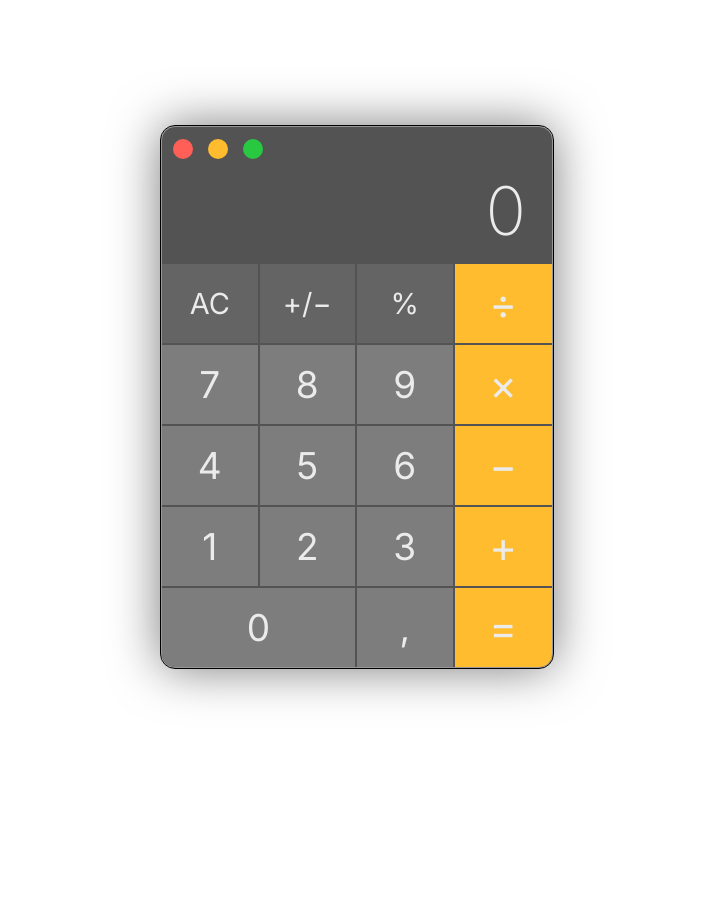
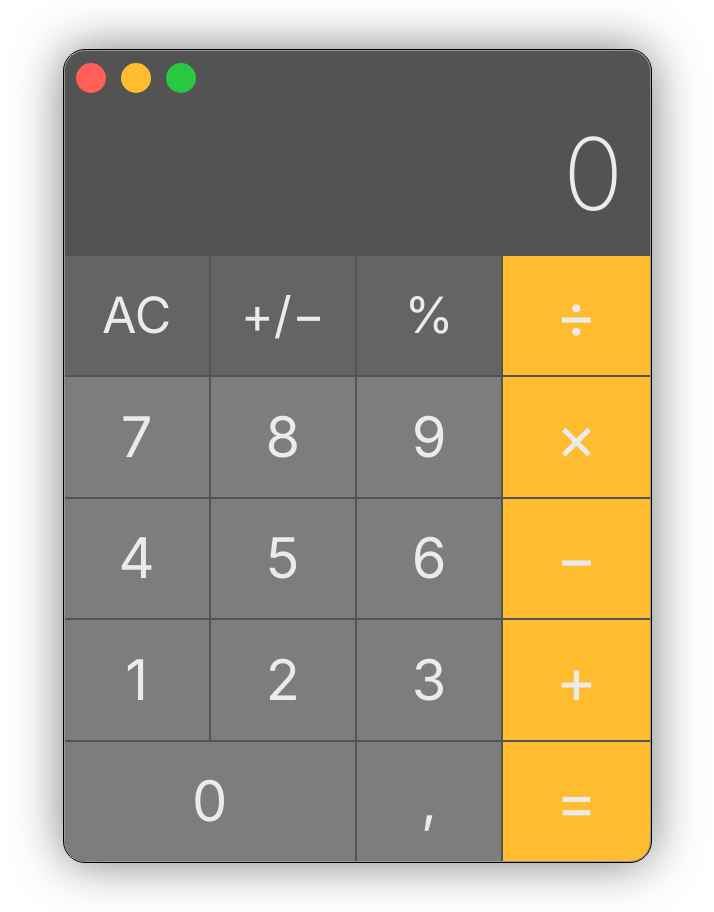
Before and after one commit to annakharitonchik/Simple-Calculator, a website built with webpack: page src/index.html in a window 1280 px wide. Shown: the whole page, without its empty margins (283-997 px from the left). Before the commit the page ends 800 px from the top, so only its background shows below. Built offline with nearby package versions, Linux system fonts and the light colour scheme.

Commit message:
fix: styles

```diff
--- a/src/styles/Calculator.css
+++ b/src/styles/Calculator.css
@@ -1,10 +1,10 @@
 .Calculator {
   display: flex;
   background-color: #535353;
-  margin: 10% auto;
-  width: 390px;
-  height: 540px;
-  border-radius: 14px;
+  margin: 50px auto;
+  width: 585px;
+  height: 810px;
+  border-radius: 21px;
   flex-direction: column;
   border: 1px solid #979797;
   outline: 1px solid black;
@@ -12,7 +12,6 @@
   box-shadow: 0px 0px 50px #777777;
   justify-content: space-between;
   align-self: center;
-
 }
 .Buttons {
   display: grid;
--- a/src/styles/Display.css
+++ b/src/styles/Display.css
@@ -9,6 +9,6 @@ justify-content: end;
     color: #ebebeb;
     font-family: "Inter", sans-serif;
    font-weight: 200;
-    font-size: 67px;
+    font-size: 100px;
   }
 }
--- a/src/styles/Numbers.css
+++ b/src/styles/Numbers.css
@@ -14,7 +14,7 @@
     color: #ebebeb;
     font-family: "Inter", sans-serif;
     font-weight: 400;
-    font-size: 37px;
+    font-size: 56px;
     transition: ease 1s;
   }
   button.active {
@@ -28,7 +28,7 @@
   grid-column-end: 3;
   grid-row-start: 4;
   grid-row-end: 5;
-  border-bottom-left-radius: 13px;
+  border-bottom-left-radius: 20px;
 }
 #NumButt1 {
   grid-column-start: 1;
--- a/src/styles/Symbols.css
+++ b/src/styles/Symbols.css
@@ -1,6 +1,6 @@
 .Symbols {
   button {
-    font-size: 29px;
+    font-size: 50px;
     background-color: #646464;
     transition: ease 1s;
   }
@@ -19,11 +19,11 @@
     color: #ebebeb;
     font-family: "Inter", sans-serif;
     font-weight:400;
-    font-size: 42px;
+    font-size: 63px;
     transition: ease 1s;
   }
   #SymbButt7 {
-    border-bottom-right-radius: 13px;
+    border-bottom-right-radius: 20px;
 
   }
 }
--- a/src/styles/Theme.css
+++ b/src/styles/Theme.css
@@ -7,8 +7,8 @@
     border-bottom-left-radius: 13px;
     .ThemeColor{
         border: none;
-        height: 20px;
-        width: 20px;
+        height: 30px;
+        width: 30px;
         border-radius: 50%;
         cursor: pointer;
     }
```
